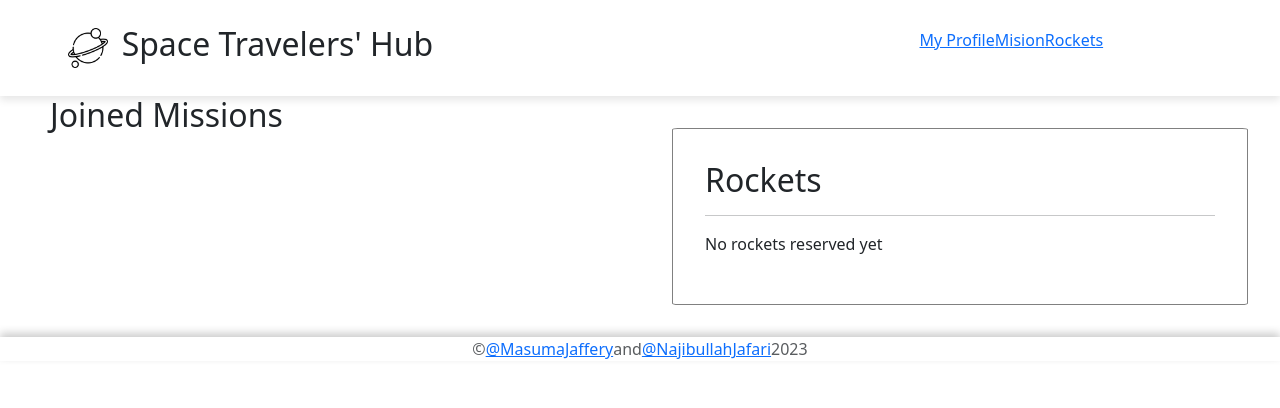
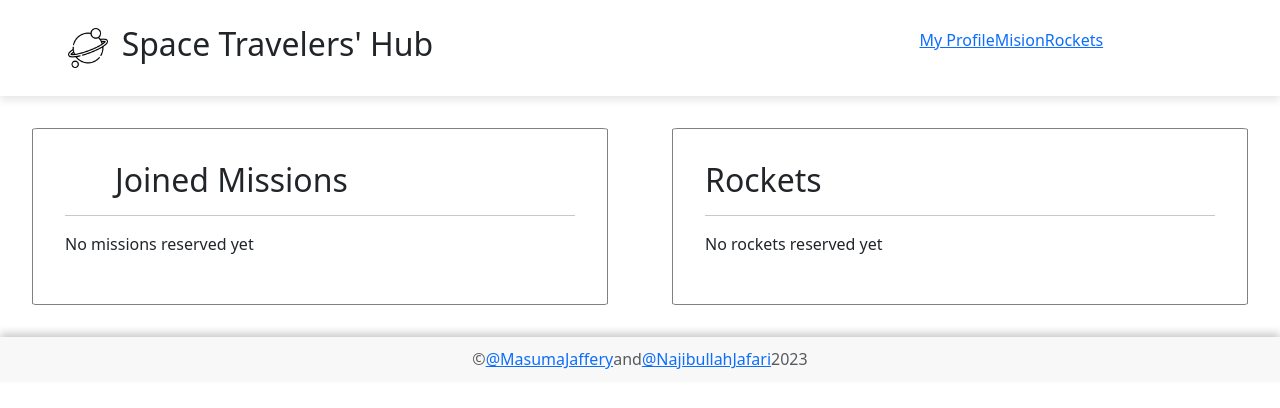
Before and after one commit to MasumaJaffery/space-travelers-hub, a React (Create React App) app: page /myprofile in a window 1280 px wide. Shown: the top 408 px of the page. Built offline with nearby package versions, Linux system fonts and the light colour scheme.

Commit message:
Add style to profile

```diff
--- a/src/App.css
+++ b/src/App.css
@@ -48,10 +48,26 @@ ul {
   align-items: center;
 }
 
+body {
+  display: flex;
+  flex-direction: column;
+  min-height: 100vh;
+  margin: 0;
+}
+
+main {
+  flex: 1;
+}
+
 footer {
   box-shadow: 0 -4px 8px rgba(0, 0, 0, 0.2);
   display: flex;
   justify-content: center;
+  align-items: center;
+  padding: 10px; /* Optional padding for the footer */
+  background-color: #f8f8f8; /* Optional background color for the footer */
+  position: sticky;
+  bottom: 0;
 }
 
 .rockets__cancel-btn {
--- a/src/components/Profile.jsx
+++ b/src/components/Profile.jsx
@@ -10,15 +10,20 @@ const Profile = () => {
 
   return (
     <div className="Profile-container">
-      <div>
+      <div className="Rockets-display">
         <h2 className="mission-jion-header">Joined Missions</h2>
-        <ul>
-          {joinedMissions.map((mission) => (
-            <li className="joined-missions" key={mission.mission_id}>
-              {mission.mission_name}
-            </li>
-          ))}
-        </ul>
+        <hr />
+        {joinedMissions.length > 0 ? (
+          <ul>
+            {joinedMissions.map((mission) => (
+              <h6 className="joined-missions" key={mission.mission_id}>
+                {mission.mission_name}
+              </h6>
+            ))}
+          </ul>
+        ) : (
+          <p>No missions reserved yet</p>
+        )}
       </div>
       <div className="Rockets-display">
         <h2>Rockets</h2>
--- a/src/components/Style/misionpage.css
+++ b/src/components/Style/misionpage.css
@@ -32,31 +32,33 @@
 
 .active-member-badge {
   background-color: rgb(44, 150, 145);
-  padding: 5px;
   border-radius: 5px;
   color: white;
+  padding: 5px;
   box-sizing: content-box;
+  box-sizing: inherit;
 }
 
 .not-member-badge {
   background-color: rgb(122, 126, 122);
+  border-radius: 5px;
   padding: 5px;
-  border-radius: 5px;
   color: white;
+  box-sizing: inherit;
 }
 
+
 .mission-status {
-  width: 150px;
+  width: 170px;
 }
 
 .mission-actioin {
-  width: 150px;
+  width: 170px;
 }
 
 .joined-missions {
-  list-style: none;
-  border: 0.5px solid gray;
-  padding: 20px;
+  line-height: 2px;
+  padding: 12px;
 }
 
 .mission-jion-header {
--- a/src/components/missions/Mission.js
+++ b/src/components/missions/Mission.js
@@ -4,10 +4,7 @@ import PropTypes from 'prop-types';
 const Mission = ({ mission }) => (
   <li>
     <div>
-      {mission.mission_name}
-      {' '}
-      -
-      {mission.reserved ? 'Reserved' : 'Not Reserved'}
+      {mission.mission_name} - {mission.reserved ? 'Reserved' : 'Not Reserved'}
     </div>
   </li>
 );
```
Also changed, not shown: public/index.html (+0 -23 lines), 1 other file (tests, documents, lock files or other folders).
